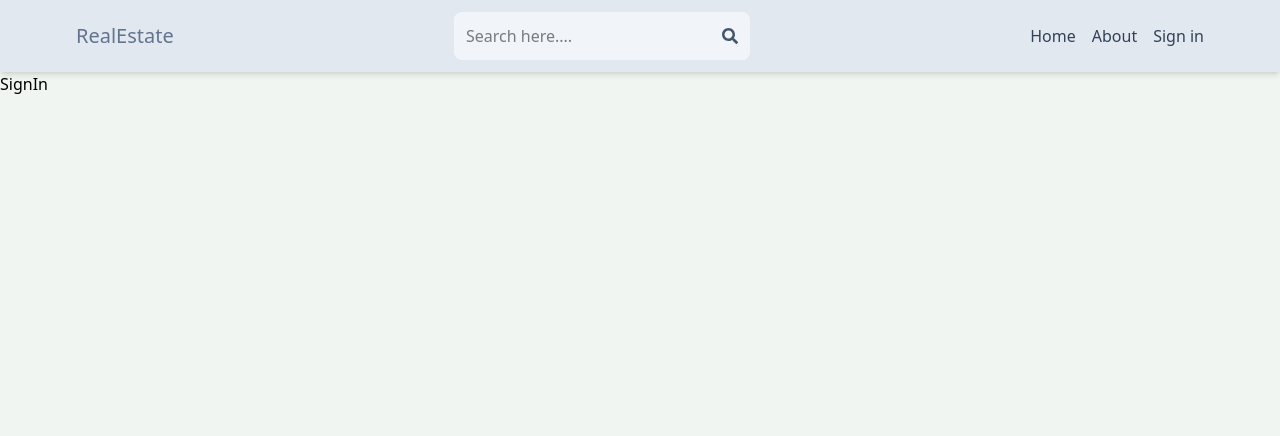
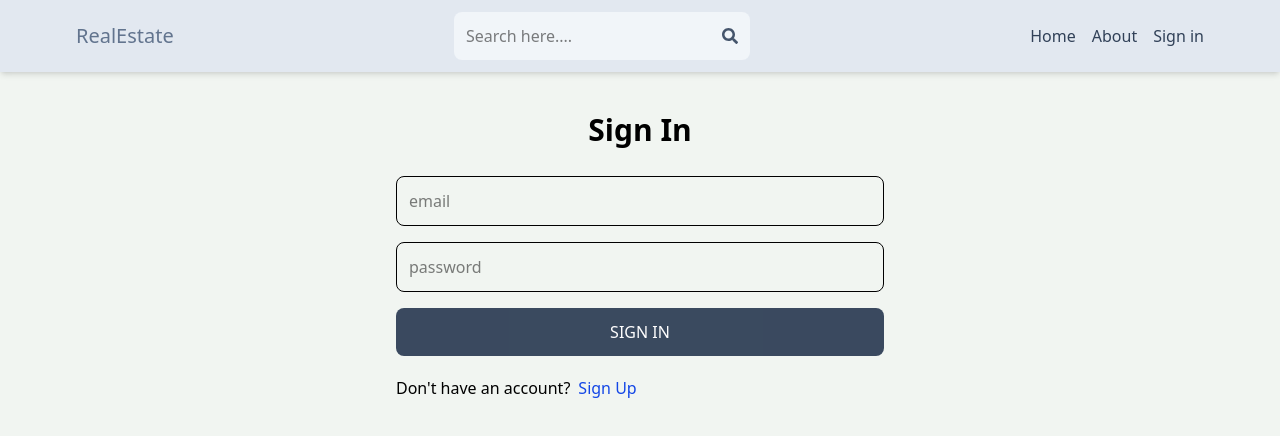
Before and after one commit to TCodeyy/mern-real-estate, a React (Vite) app in the folder client/: page /sign-in in a window 1280 px wide. Shown: the top 436 px of the page. Built offline with nearby package versions, Linux system fonts and the light colour scheme.

Commit message:
complete sign-in page

```diff
--- a/client/src/pages/SignIn.jsx
+++ b/client/src/pages/SignIn.jsx
@@ -1,9 +1,66 @@
-import React from 'react'
+import React, { useState } from 'react'
+import { Link , useNavigate} from 'react-router-dom'
+
+
 
 export default function SignIn() {
+const [formData, setFormData] = useState({})
+const [error , setError] = useState(null)
+const [loading , setLoading] = useState(false)
+
+
+const navigate = useNavigate()
+
+  const handleChange = (e) => {
+setFormData({...formData,
+  [e.target.id] : e.target.value
+})
+  }
+
+  const handleSubmit = async (e) => {
+    e.preventDefault();
+    setLoading(true)
+    try {
+      const res = await fetch('/api/auth/signin', {
+        method: 'POST',
+        headers:{
+          'Content-Type': 'application/json'
+        },
+        body: JSON.stringify(formData)
+      });
+
+      const data = await res.json()
+
+      if(data.success === false){
+        setError(data.message);
+        setLoading(false)
+        return
+      }
+
+      setLoading(false)
+      setError(null)
+      navigate('/')
+    } catch (error) {
+      setLoading(false)
+      setError(error.message)
+
+    }
+
+  }
   return (
-    <div>
-      SignIn
+    <div className = 'p-3 max-w-lg mx-auto'>
+     <h1 className='text-3xl text-center font-semibold my-7'>Sign In</h1>
+     <form className= 'flex flex-col gap-4' onSubmit={handleSubmit}>
+      <input type = 'email' placeholder ='email' className='border p-3 rounded-lg' id='email'  onChange={handleChange}/>
+      <input type = 'password' placeholder ='password' className='border p-3 rounded-lg' id='password'  onChange={handleChange}/>
+<button disabled ={ loading} className='bg-slate-700 text-white p-3 rounded-lg uppercase hover: opacity-95 disabled: opacity-80'>{loading ? 'Loading...' : 'Sign In'}</button>
+     </form>
+     <div className = "flex gap-2 mt-5">
+      <p>Don't have an account?</p>
+      <Link to ={'/sign-up'}>
+      <span className='text-blue-700'>Sign Up</span></Link>
+     </div>
+     {error && <p className='text-red-500 mt-5'>{error}</p>}
     </div>
   )
 }
--- a/client/src/pages/SignUp.jsx
+++ b/client/src/pages/SignUp.jsx
@@ -51,7 +51,7 @@
     <div className = 'p-3 max-w-lg mx-auto'>
      <h1 className='text-3xl text-center font-semibold my-7'>Sign Up</h1>
      <form className= 'flex flex-col gap-4' onSubmit={handleSubmit}>
-      <input type = 'text' placeholder ='username' className='border p-3 rounded-lg' id='username' onChange={handleChange} />
+      <input type = 'text'  placeholder ='username' className='border p-3 rounded-lg' id='username' onChange={handleChange} />
       <input type = 'email' placeholder ='email' className='border p-3 rounded-lg' id='email'  onChange={handleChange}/>
       <input type = 'password' placeholder ='password' className='border p-3 rounded-lg' id='password'  onChange={handleChange}/>
 <button disabled ={ loading} className='bg-slate-700 text-white p-3 rounded-lg uppercase hover: opacity-95 disabled: opacity-80'>{loading ? 'Loading...' : 'Sign Up'}</button>
```
